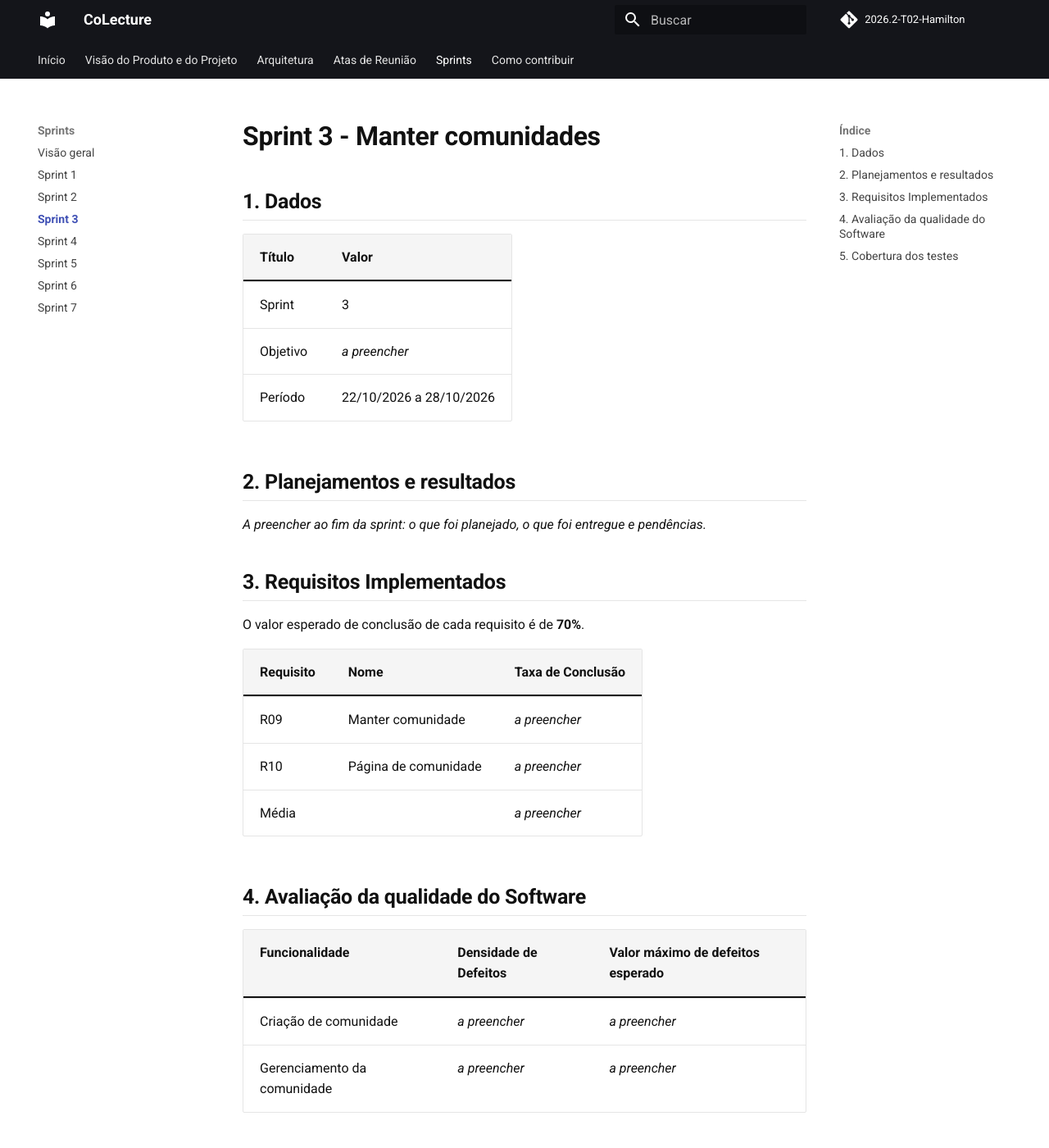
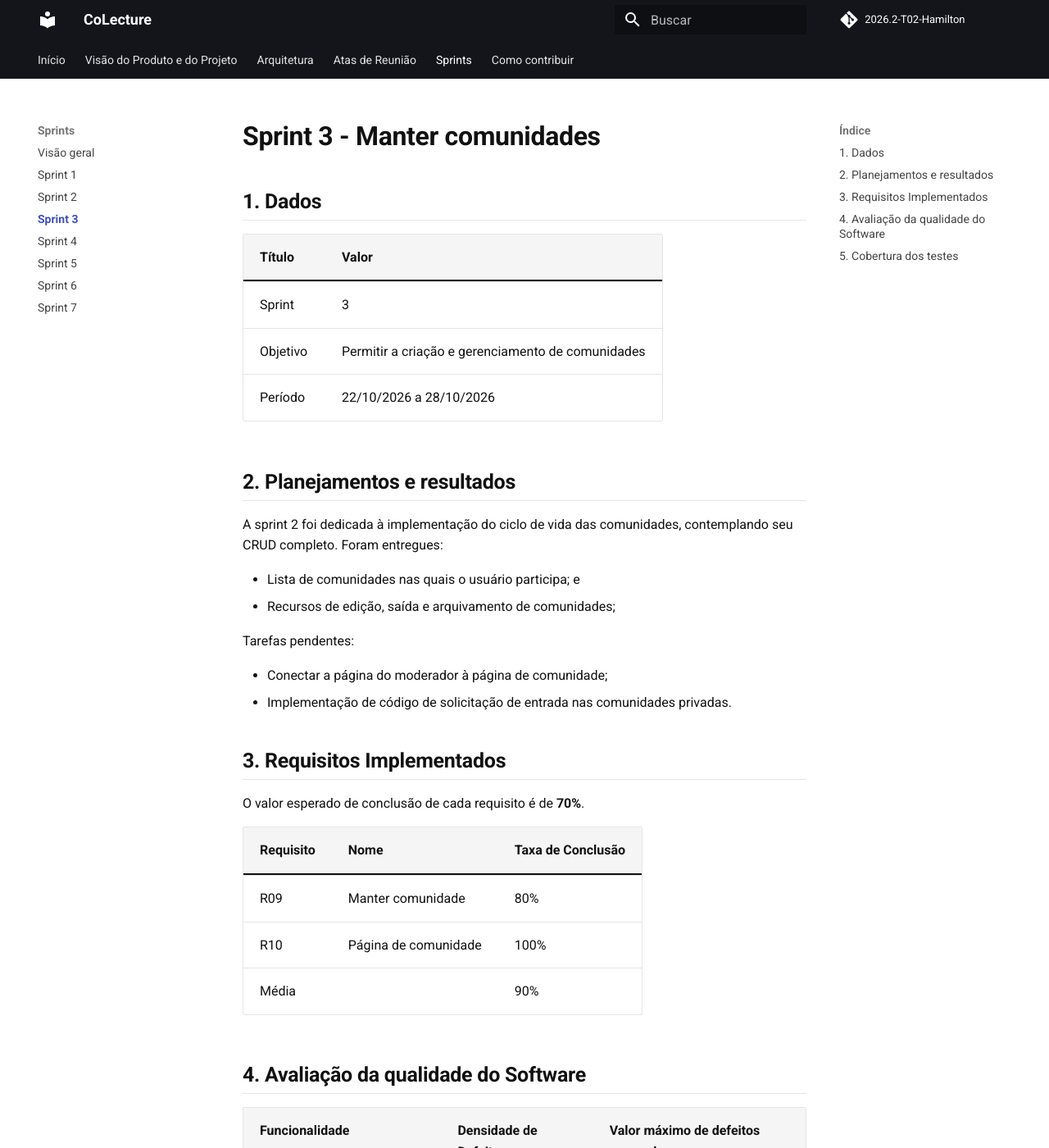
Before and after one commit to FGA0138-MDS-Ajax/2026.2-T02-Hamilton, an MkDocs documentation site: the page built from docs/sprints/sprint3.md, in a window 1280 px wide and 1400 px high. Shown: the whole window at 82% size. Built offline with MkDocs 1.6.1 and Material for MkDocs 9.7.7, drawn with Linux system fonts in a browser that asks for light colours; comment, search, counter and statistics services are not loaded; some of the changed text lies outside the part shown.

Commit message:
docs(sprint 3): preenche campos para a sprint 3

```diff
--- a/docs/sprints/sprint3.md
+++ b/docs/sprints/sprint3.md
@@ -4,28 +4,36 @@
 | Título | Valor |
 | ------ | ------|
 | Sprint | 3 |
-| Objetivo | _a preencher_ |
+| Objetivo | Permitir a criação e gerenciamento de comunidades |
 | Período | 22/10/2026 a 28/10/2026 |
 
 
 ## 2. Planejamentos e resultados
-_A preencher ao fim da sprint: o que foi planejado, o que foi entregue e pendências._
+A sprint 2 foi dedicada à implementação do ciclo de vida das comunidades, contemplando seu CRUD completo. Foram entregues:
+
+* Lista de comunidades nas quais o usuário participa; e
+* Recursos de edição, saída e arquivamento de comunidades;
+
+Tarefas pendentes:
+
+* Conectar a página do moderador à página de comunidade;
+* Implementação de código de solicitação de entrada nas comunidades privadas.
 
 ## 3. Requisitos Implementados
 O valor esperado de conclusão de cada requisito é de **70%**.
 
 | Requisito | Nome | Taxa de Conclusão |
 | --- | --- | --- |
-| R09 | Manter comunidade | _a preencher_ |
-| R10 | Página de comunidade | _a preencher_ |
-| Média | | _a preencher_ |
+| R09 | Manter comunidade | 80% |
+| R10 | Página de comunidade | 100% |
+| Média | | 90% |
 
 ## 4. Avaliação da qualidade do Software
 
 | Funcionalidade | Densidade de Defeitos | Valor máximo de defeitos esperado |
 | --- | --- | --- |
-| Criação de comunidade | _a preencher_ | _a preencher_ |
-| Gerenciamento da comunidade | _a preencher_ | _a preencher_ |
+| Criação de comunidade | 0,0 | 0,2 |
+| Gerenciamento da comunidade | 0,0 | 0,2 |
 
 ## 5. Cobertura dos testes
-Foram testados **_X_ dos 2 requisitos planejados**, resultando em uma porcentagem de **_X%_** dos requisitos testados com um valor mínimo de 100%.
+Foram testados **2 dos 2 requisitos planejados**, resultando em uma porcentagem de **100%** dos requisitos testados com um valor mínimo de 100%.
```
